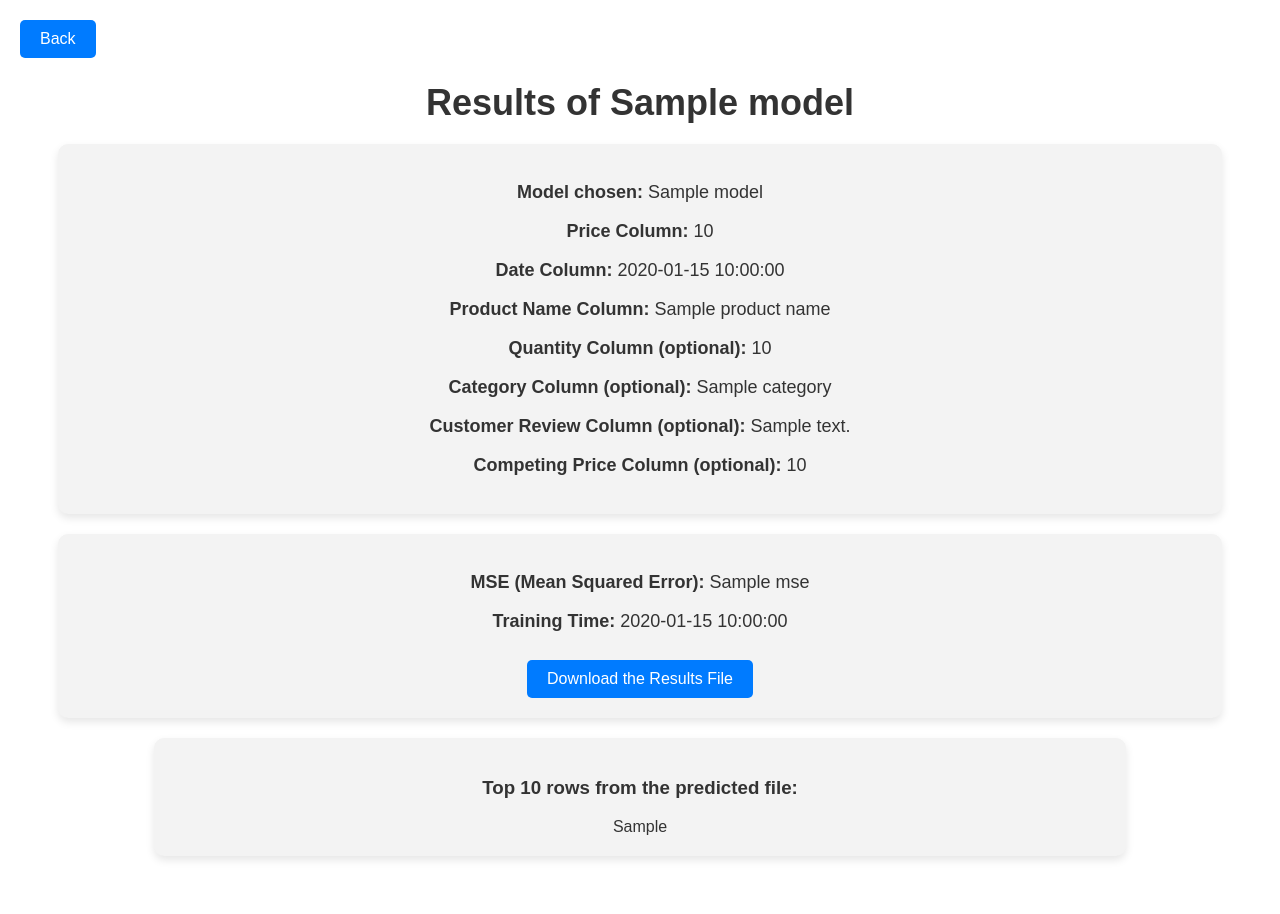
After one commit to Abdelalibelgana/PRI, a Flask app: template templates/view_data.html in a window 1280 px wide. The commit adds this page. Run offline with Flask 3, Linux system fonts and the light colour scheme; the template is opened without the code that fills it: most values are stand-ins (such as "Sample title", 1, 10 or a date in 2020).

Commit message:
Ajout des modifications dans choose model

```diff
--- a/App.py
+++ b/App.py
@@ -280,9 +280,10 @@ def process_columns():
         #print(X.head(3))
         # Définir Y avant le nettoyage
         Y = df_cleaned[prix_column]
-
+        visualisation = 0
         # Entraîner le modèle en fonction du choix
         if model_choice == "linear_regression":
+            visualisation = 1
             model, predictions, mse, y_test,training_time = train_linear_regression_Gene(X, Y)
             prediction_file = 'predicted_prices_Linear.csv'
             model_CH = "Linear Regression"
@@ -291,6 +292,7 @@ def process_columns():
             plot_error_distribution = "histogram_erreurs_LR.png"
             visualize_limited_predictions =  "limite_comparaison_LR.png"
         elif model_choice == "random_forest":
+            visualisation = 1
             model, predictions,mse, y_test,training_time = train_random_forest_Gene(X, Y)
             prediction_file = 'predicted_prices_Forest.csv'
             model_CH = "Random Forest"
@@ -299,6 +301,7 @@ def process_columns():
             plot_error_distribution = "histogram_erreurs_RF.png"
             visualize_limited_predictions =  "limite_comparaison_RF.png"
         elif model_choice == "LR_QL":
+            visualisation = 1
             output_df, table, mse, training_time = regression_linear_q_learning(X,Y)
             prediction_file = 'LR_QL.csv'
             model_CH = "Linear Regression + Q_Learning"
@@ -307,6 +310,7 @@ def process_columns():
             plot_error_distribution = "histogram_erreurs_LR_QL.png"
             visualize_limited_predictions =  "limite_comparaison_LR_QL.png"
         elif model_choice == "RF_QL":
+            visualisation = 1
             output_df, table, mse, training_time = random_forest_q_learning(X,Y)
             prediction_file = 'RF_QL.csv'
             model_CH = "Random Forest + Q_Learning"
@@ -315,6 +319,7 @@ def process_columns():
             plot_error_distribution = "histogram_erreurs_RF_QL.png"
             visualize_limited_predictions =  "limite_comparaison_RF_QL.png"
         elif model_choice == "MLP":
+            visualisation = 1
             output_df, table, mse, training_time = mlp_model_q_learning(X,Y)
             prediction_file = 'MLP.csv'
             model_CH = "MLP"
@@ -322,6 +327,13 @@ def process_columns():
             scatter_predictions_with_ideal = "scatter_train_mlp.png"
             plot_error_distribution = "scatter_validation_mlp.png"
             visualize_limited_predictions =  "scatter_test_mlp.png"
+
+        elif model_choice == "RL":
+            output_df, table, training_time = train_q_learning(X,Y)
+            mse = 0
+            prediction_file = 'RL.csv'
+            model_CH = "RL"
+
 
 
 
@@ -334,19 +346,30 @@ def process_columns():
         predicted_df = pd.read_csv(prediction_file_path)
         top_10_rows = predicted_df.head(10).to_html(classes="table table-striped", index=False)
         # Après l'entraînement, rediriger ou afficher une page de résultats
-        return render_template('view_data_result.html', model=model_CH,
-                            prix=prix_column, date=date_column,
-                            product_name=product_name_column,
-                            quantity=quantity_column, category=category_column,
-                            customer_review=customer_review_column,
-                            competing_price=competing_price_column, mse=mse,
-                            visualize_predictions = visualize_predictions ,
-                            scatter_predictions_with_ideal = scatter_predictions_with_ideal,
-                            plot_error_distribution= plot_error_distribution ,
-                            visualize_limited_predictions = visualize_limited_predictions ,
-                            training_time= formatted_training_time,
-                            prediction_file =prediction_file,
-                            top_10_rows = top_10_rows)
+        if (visualisation == 1) :
+            return render_template('view_data_result.html', model=model_CH,
+                                prix=prix_column, date=date_column,
+                                product_name=product_name_column,
+                                quantity=quantity_column, category=category_column,
+                                customer_review=customer_review_column,
+                                competing_price=competing_price_column, mse=mse,
+                                visualize_predictions = visualize_predictions ,
+                                scatter_predictions_with_ideal = scatter_predictions_with_ideal,
+                                plot_error_distribution= plot_error_distribution ,
+                                visualize_limited_predictions = visualize_limited_predictions ,
+                                training_time= formatted_training_time,
+                                prediction_file =prediction_file,
+                                top_10_rows = top_10_rows)
+        else :
+            return render_template('view_data.html', model=model_CH,
+                                prix=prix_column, date=date_column,
+                                product_name=product_name_column,
+                                quantity=quantity_column, category=category_column,
+                                customer_review=customer_review_column,
+                                competing_price=competing_price_column, mse=mse,
+                                training_time= formatted_training_time,
+                                prediction_file =prediction_file,
+                                top_10_rows = top_10_rows)
 
     uploaded_file_path = request.args.get('file_path')
     #print("Path of the uploaded file:", uploaded_file_path)
--- a/models/RL_model.py
+++ b/models/RL_model.py
@@ -129,6 +129,7 @@ def train_q_learning(X, Y, alpha=0.5, beta=0.3, gamma=0.2, epochs=50):
 
     # Créer le DataFrame des résultats
     output_df = pd.DataFrame(output_data)
+    output_df.to_csv('static/RL.csv', index=False)
 
     # Temps d'exécution
     execution_time = time.time() - start_time
--- a/templates/data.html
+++ b/templates/data.html
@@ -217,6 +217,7 @@
                 <option value="LR_QL">Linear Regression + Q_Learning</option>
                 <option value="RF_QL">Random Forest + Q_Learning</option>
                 <option value="MLP">MLP</option>
+                <option value="RL">RL</option>
             </select><br>
 
             <button type="submit">Submit Selection</button>
--- /dev/null
+++ b/templates/view_data.html
@@ -0,0 +1,116 @@
+<!DOCTYPE html>
+<html lang="en">
+<head>
+    <meta charset="UTF-8">
+    <meta name="viewport" content="width=device-width, initial-scale=1.0">
+    <title>Regression Results</title>
+    <style>
+        body {
+            font-family: Arial, sans-serif;
+            text-align: center;
+            padding: 50px;
+            color: #333;
+        }
+
+        h1 {
+            font-size: 36px;
+            margin-bottom: 20px;
+        }
+
+        .results-box {
+            margin-top: 20px;
+            margin-bottom: 20px;
+            padding: 20px;
+            background-color: #f3f3f3;
+            border-radius: 10px;
+            box-shadow: 0 4px 8px rgba(0, 0, 0, 0.1);
+        }
+
+        .results-box p {
+            font-size: 18px;
+        }
+
+        .back-button {
+            position: absolute;
+            top: 20px;
+            left: 20px;
+            padding: 10px 20px;
+            background-color: #007bff;
+            color: white;
+            font-size: 16px;
+            border: none;
+            cursor: pointer;
+            border-radius: 5px;
+        }
+
+        .back-button:hover {
+            background-color: #0056b3;
+        }
+
+        .download-button {
+            display: inline-block;
+            padding: 10px 20px;
+            background-color: #007bff;
+            color: white;
+            text-decoration: none;
+            border-radius: 5px;
+            margin-top: 10px;
+        }
+
+        .download-button:hover {
+            background-color: #0056b3;
+        }
+
+        .result-box {
+            margin: 0 auto; /* Centre la boîte horizontalement */
+            width: 80%; /* Ajuste la largeur */
+            padding: 20px;
+            background-color: #f3f3f3;
+            border-radius: 10px;
+            box-shadow: 0 4px 8px rgba(0, 0, 0, 0.1);
+            text-align: center; /* Centrer le contenu textuel */
+        }
+
+        table {
+            margin: 0 auto; /* Centre la table dans la boîte */
+            width: 100%; /* La table prend toute la largeur de son conteneur */
+            border-collapse: collapse;
+            background-color: white;
+            color: black;
+        }
+
+        table th, table td {
+            padding: 10px;
+            text-align: left;
+            border: 1px solid black;
+        }
+    </style>
+</head>
+<body>
+    <button class="back-button" onclick="window.history.back()">Back</button>
+    <h1>Results of {{ model }}</h1>
+
+    <div class="results-box">
+        <p><strong>Model chosen:</strong> {{ model }}</p>
+        <p><strong>Price Column:</strong> {{ prix }}</p>
+        <p><strong>Date Column:</strong> {{ date }}</p>
+        <p><strong>Product Name Column:</strong> {{ product_name }}</p>
+        <p><strong>Quantity Column (optional):</strong> {{ quantity }}</p>
+        <p><strong>Category Column (optional):</strong> {{ category }}</p>
+        <p><strong>Customer Review Column (optional):</strong> {{ customer_review }}</p>
+        <p><strong>Competing Price Column (optional):</strong> {{ competing_price }}</p>
+    </div>
+    <div class="results-box">
+        <p><strong>MSE (Mean Squared Error):</strong> {{ mse }}</p>
+        <p><strong>Training Time:</strong> {{ training_time }}</p>
+        <a href="{{ url_for('static', filename=prediction_file) }}" class="download-button" download>Download the Results File</a>
+    </div>
+
+    <div class="result-box">
+        <h3>Top 10 rows from the predicted file:</h3>
+        <table>
+            {{ top_10_rows|safe }}
+        </table>
+    </div>
+</body>
+</html>
```
